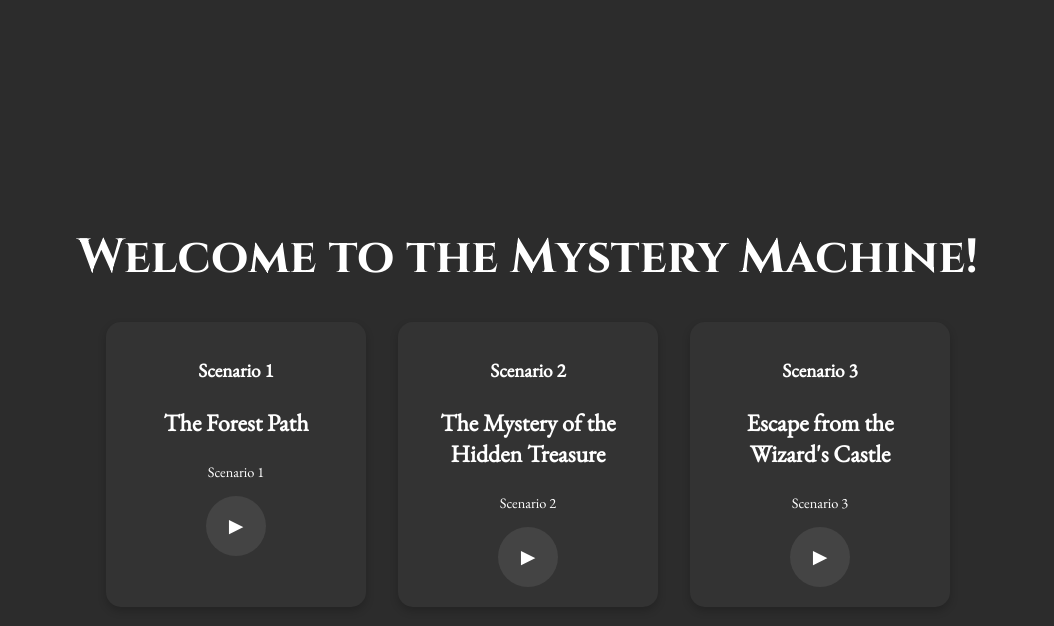
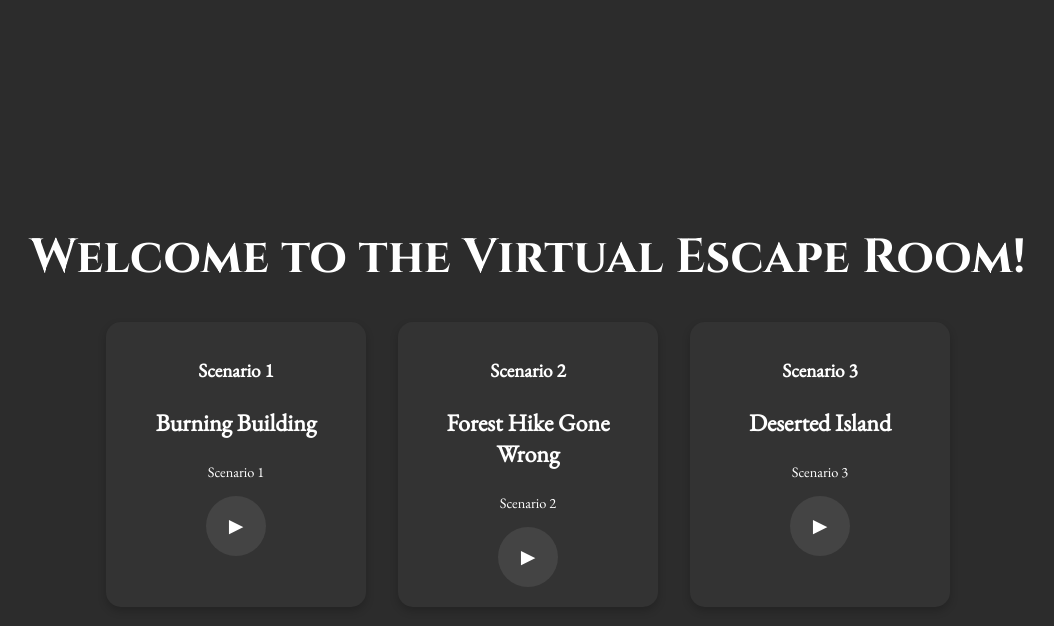
Before and after one commit to CyberPenguinAlpha/flask_game, a Flask app: template templates/welcome.html in a window 1280 px wide. Shown: the top 626 px of the page, without its empty margins (112-1166 px from the left). Run offline with Flask 3, Linux system fonts and the light colour scheme; the template is opened without the code that fills it, so the values that code supplies are empty; parts of the project's set-up code (start-up, migrations or seed data) failed here and were passed over.

Commit message:
Update welcome.html
No more GPT scenarios

```diff
--- a/templates/welcome.html
+++ b/templates/welcome.html
@@ -3,7 +3,7 @@
 <head>
     <meta charset="UTF-8">
     <meta name="viewport" content="width=device-width, initial-scale=1.0">
-    <title>Welcome to the Mystery Adventure Game!</title>
+    <title>Welcome to the Virtual Escape Room</title>
     <link href="https://fonts.googleapis.com/css2?family=Cinzel:wght@400;700&family=EB+Garamond:wght@400&display=swap" rel="stylesheet">
     <style>
         body {
@@ -81,13 +81,13 @@
 </head>
 <body>
 
-    <h1>Welcome to the Mystery Machine!</h1>
+    <h1>Welcome to the Virtual Escape Room!</h1>
 
     <div class="scenario-container">
         <!-- Scenario 1 -->
         <div class="scenario">
             <h2>Scenario 1</h2>
-            <h3>The Forest Path</h3>
+            <h3>Burning Building</h3>
             <p>Scenario 1</p>
             <button onclick="window.location.href='/scenario/1'">&#9658;</button>
         </div>
@@ -95,7 +95,7 @@
         <!-- Scenario 2 -->
         <div class="scenario">
             <h2>Scenario 2</h2>
-            <h3>The Mystery of the Hidden Treasure</h3>
+            <h3>Forest Hike Gone Wrong</h3>
             <p>Scenario 2</p>
             <button onclick="window.location.href='/scenario/2'">&#9658;</button>
         </div>
@@ -103,7 +103,7 @@
         <!-- Scenario 3 -->
         <div class="scenario">
             <h2>Scenario 3</h2>
-            <h3>Escape from the Wizard's Castle</h3>
+            <h3>Deserted Island</h3>
             <p>Scenario 3</p>
             <button onclick="window.location.href='/scenario/3'">&#9658;</button>
         </div>
```
